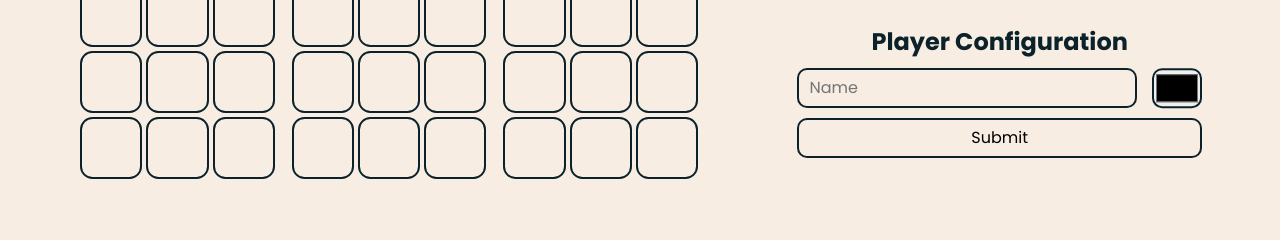
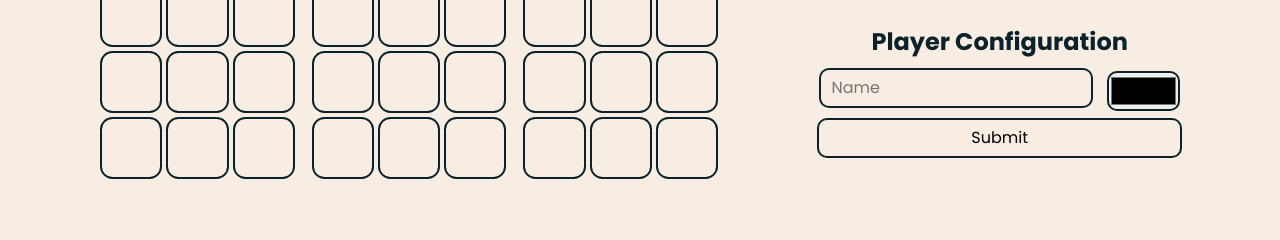
Before and after one commit to AlexanderJCS/multiplayer-sudoku, a Flask app: page /1 in a window 1280 px wide. Shown: the part 521-761 px from the top of the page. Run offline with Flask 3, Linux system fonts and the light colour scheme; some libraries are stand-ins or nearby versions.

Commit message:
fix the player configuration wrapping

```diff
--- a/static/game/style.css
+++ b/static/game/style.css
@@ -109,11 +109,6 @@ h1 {
     font-weight: inherit;
 }
 
-#player_config {
-    display: flex;
-    flex-direction: column;
-}
-
 input[type="text"], input[type="color"], button#submit_name {
     flex: 1;
     font-size: 16px;
@@ -125,17 +120,19 @@ input[type="text"], input[type="color"], button#submit_name {
 }
 
 input[type="text"] {
+    width: 75%;
     padding: 10px;
     margin-right: 10px;
     background-color: var(--background);
     font-family: "Poppins", sans-serif;
-
 }
 
 input[type="color"] {
+    width: 20%;
+
     /* Fix the color picker being too high */
     position: relative;
-    transform: translateY(23%);
+    transform: translateY(30%);
 }
 
 input[type="text"]:focus {
```
